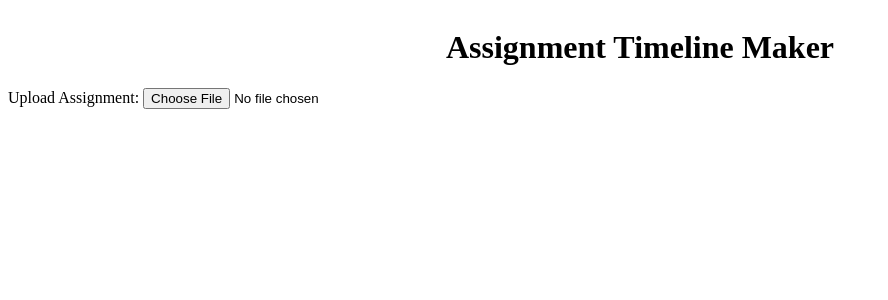
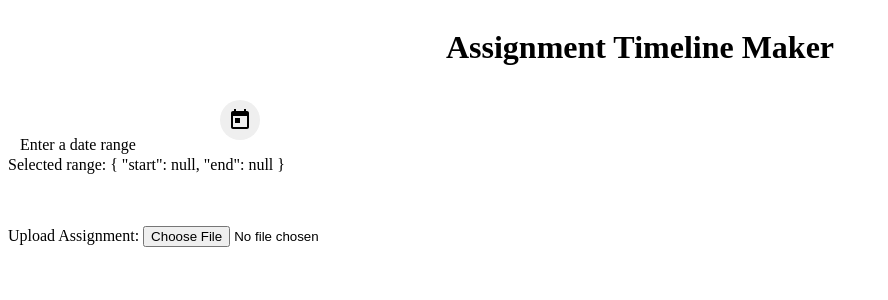
Before and after one commit to krishols/ss-timeline, an Angular app: page / in a window 1280 px wide. Shown: the top 300 px of the page, without its empty margins (0-888 px from the left). Built offline with nearby package versions, Linux system fonts and the light colour scheme.

Commit message:
add timeline module and component

```diff
--- a/package.json
+++ b/package.json
@@ -7,15 +7,18 @@
     "build": "ng build",
     "test": "ng test",
     "lint": "ng lint",
-    "e2e": "ng e2e"
+    "e2e": "ng e2e",
+    "postinstall": "ngcc"
   },
   "private": true,
   "dependencies": {
     "@angular/animations": "~11.0.6",
+    "@angular/cdk": "^11.1.0",
     "@angular/common": "~11.0.6",
     "@angular/compiler": "~11.0.6",
     "@angular/core": "~11.0.6",
     "@angular/forms": "~11.0.6",
+    "@angular/material": "^11.1.0",
     "@angular/platform-browser": "~11.0.6",
     "@angular/platform-browser-dynamic": "~11.0.6",
     "@angular/router": "~11.0.6",
--- a/src/app/app.component.html
+++ b/src/app/app.component.html
@@ -9,6 +9,11 @@
 <div class="center">
   <h1>{{title}}</h1>
   </div>
+
+<div><app-timeline></app-timeline>
+</div>
+<br> <br>
+
 <div class="file-handler">
   <label for="file">Upload Assignment:
   </label>
--- a/src/app/app.component.ts
+++ b/src/app/app.component.ts
@@ -1,7 +1,6 @@
 import { Component, Optional  } from '@angular/core';
 import { FileUploadService } from 'src/app/file-upload.service';
-import { Inject } from '@angular/core';
-import JSZip from 'jszip';
+
 @Component({
   selector: 'app-root',
   templateUrl: './app.component.html',
--- a/src/app/app.module.ts
+++ b/src/app/app.module.ts
@@ -1,18 +1,22 @@
 import { BrowserModule } from '@angular/platform-browser';
 import { NgModule } from '@angular/core';
-
+import {TimelineModule} from './timeline/timeline.module';
 import { AppComponent } from './app.component';
-import { FileUploadComponent } from './file-upload/file-upload.component';
+import {MatNativeDateModule} from '@angular/material/core';
+import {MatDatepickerModule} from '@angular/material/datepicker';
+import {MatFormFieldModule} from '@angular/material/form-field';
+import {MatInputModule} from '@angular/material/input';
+import {BrowserAnimationsModule} from '@angular/platform-browser/animations';
 
 @NgModule({
   declarations: [
     AppComponent,
-    FileUploadComponent
   ],
   imports: [
-    BrowserModule
+    BrowserModule,
+    TimelineModule, MatDatepickerModule, MatNativeDateModule, MatInputModule, MatFormFieldModule, BrowserAnimationsModule
   ],
-  providers: [],
+  providers: [MatDatepickerModule],
   bootstrap: [AppComponent]
 })
 export class AppModule { }
--- a/src/app/file-upload/file-upload.component.html
+++ /dev/null
@@ -1 +0,0 @@
-<p>file-upload works!</p>
--- a/src/app/file-upload/file-upload.component.ts
+++ /dev/null
@@ -1,15 +0,0 @@
-import { Component, OnInit } from '@angular/core';
-
-@Component({
-  selector: 'app-file-upload',
-  templateUrl: './file-upload.component.html',
-  styleUrls: ['./file-upload.component.css']
-})
-export class FileUploadComponent implements OnInit {
-
-  constructor() { }
-
-  ngOnInit(): void {
-  }
-
-}
--- /dev/null
+++ b/src/app/timeline/timeline.module.ts
@@ -0,0 +1,19 @@
+import { NgModule } from '@angular/core';
+import { CommonModule } from '@angular/common';
+import { TimelineComponent } from './timeline/timeline.component';
+import {MatNativeDateModule} from '@angular/material/core';
+import {MatDatepickerModule} from '@angular/material/datepicker';
+import {MatFormFieldModule} from '@angular/material/form-field';
+import {ReactiveFormsModule} from '@angular/forms';
+
+
+
+@NgModule({
+  declarations: [TimelineComponent],
+  imports: [
+    CommonModule, MatNativeDateModule, MatDatepickerModule, MatFormFieldModule, ReactiveFormsModule
+  ],
+  providers: [MatDatepickerModule, MatNativeDateModule],
+  exports: [TimelineComponent]
+})
+export class TimelineModule { }
--- /dev/null
+++ b/src/app/timeline/timeline/timeline.component.html
@@ -0,0 +1,14 @@
+<mat-form-field appearance="fill">
+  <mat-label>Enter a date range</mat-label>
+  <mat-date-range-input [formGroup]="range" [rangePicker]="picker">
+    <input matStartDate formControlName="start" placeholder="Start date">
+    <input matEndDate formControlName="end" placeholder="End date">
+  </mat-date-range-input>
+  <mat-datepicker-toggle matSuffix [for]="picker"></mat-datepicker-toggle>
+  <mat-date-range-picker #picker></mat-date-range-picker>
+
+  <mat-error *ngIf="range.controls.start.hasError('matStartDateInvalid')">Invalid start date</mat-error>
+  <mat-error *ngIf="range.controls.end.hasError('matEndDateInvalid')">Invalid end date</mat-error>
+</mat-form-field>
+
+<p>Selected range: {{range.value | json}}</p>
--- /dev/null
+++ b/src/app/timeline/timeline/timeline.component.ts
@@ -0,0 +1,14 @@
+import {Component} from '@angular/core';
+import {FormGroup, FormControl} from '@angular/forms';
+
+/** @title Date range picker forms integration */
+@Component({
+  selector: 'app-timeline',
+  templateUrl: 'timeline.component.html'
+})
+export class TimelineComponent {
+  range = new FormGroup({
+    start: new FormControl(),
+    end: new FormControl()
+  });
+}
```
Also changed, not shown: src/app/timeline/timeline/timeline.component.css (added), 2 other files (tests, documents, lock files or other folders).
